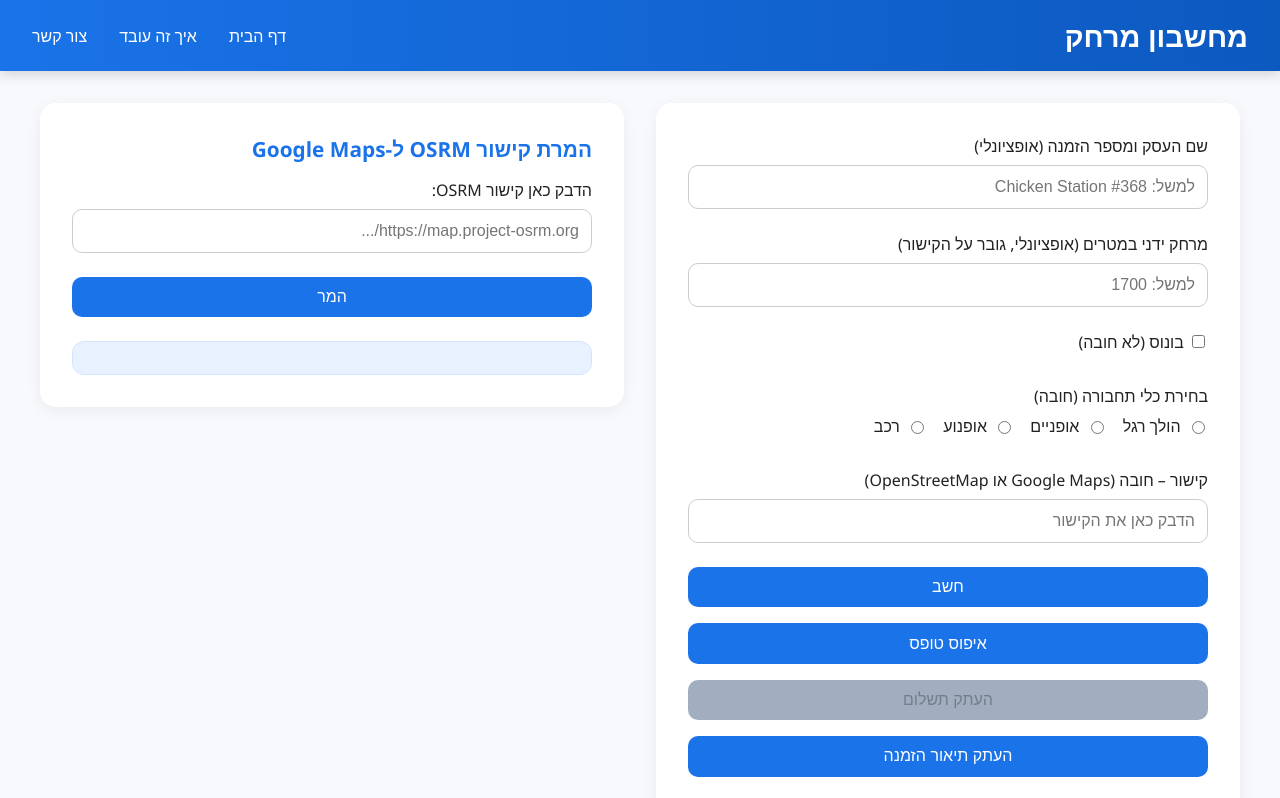
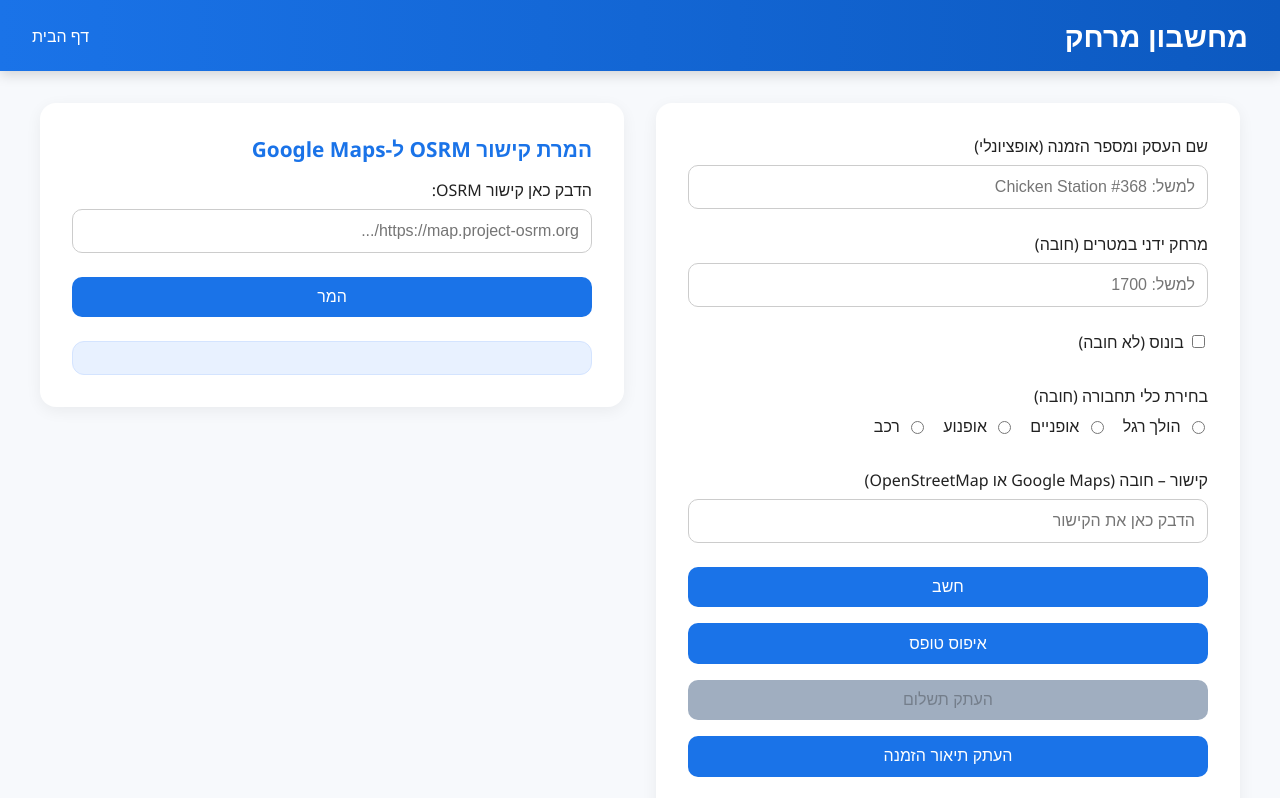
Before and after one commit to d0raka/CalculatorDistance, a plain HTML site: page index.html in a window 1280 px wide. Shown: the top 798 px of the page. Drawn offline with Linux system fonts and the light colour scheme.

Commit message:
Update index.html

```diff
--- a/index.html
+++ b/index.html
@@ -13,8 +13,6 @@
       <div class="navbar-title">מחשבון מרחק</div>
       <nav class="navbar-menu">
         <a href="#">דף הבית</a>
-        <a href="#">איך זה עובד</a>
-        <a href="#">צור קשר</a>
       </nav>
     </div>
   </header>
@@ -28,7 +26,7 @@
           <input type="text" id="businessOrder" placeholder="למשל: Chicken Station #368">
         </div>
         <div class="form-group">
-          <label for="manualDistance">מרחק ידני במטרים (אופציונלי, גובר על הקישור)</label>
+          <label for="manualDistance">מרחק ידני במטרים (חובה)</label>
           <input type="number" id="manualDistance" placeholder="למשל: 1700" min="1">
         </div>
         <div class="form-group">
@@ -75,7 +73,7 @@
   <!-- Footer credit -->
   <footer>
     <div class="footer-text">
-      נבנה באהבה על ידי <strong>דור אקא</strong> 💡
+      נבנה על ידי <strong>דור אקא</strong>
     </div>
   </footer>
   <!-- Popup for copy notifications -->
```
